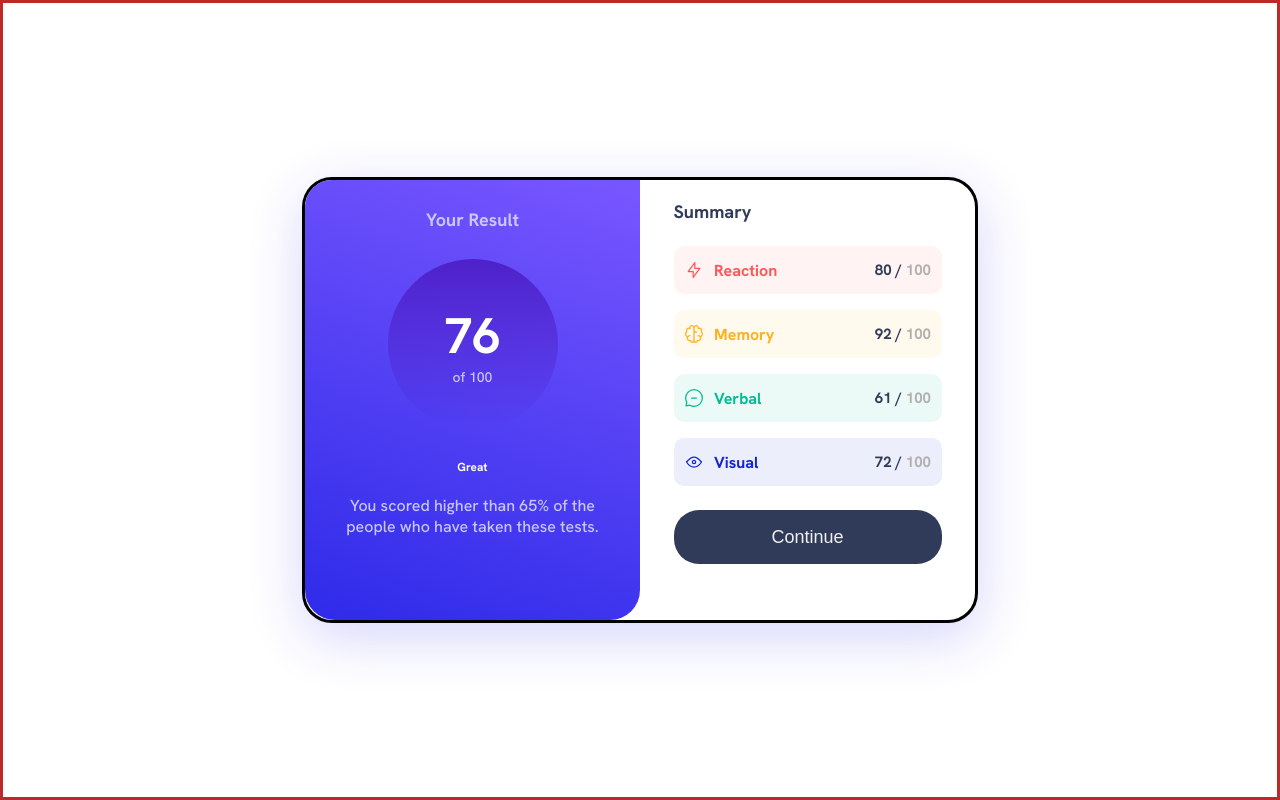
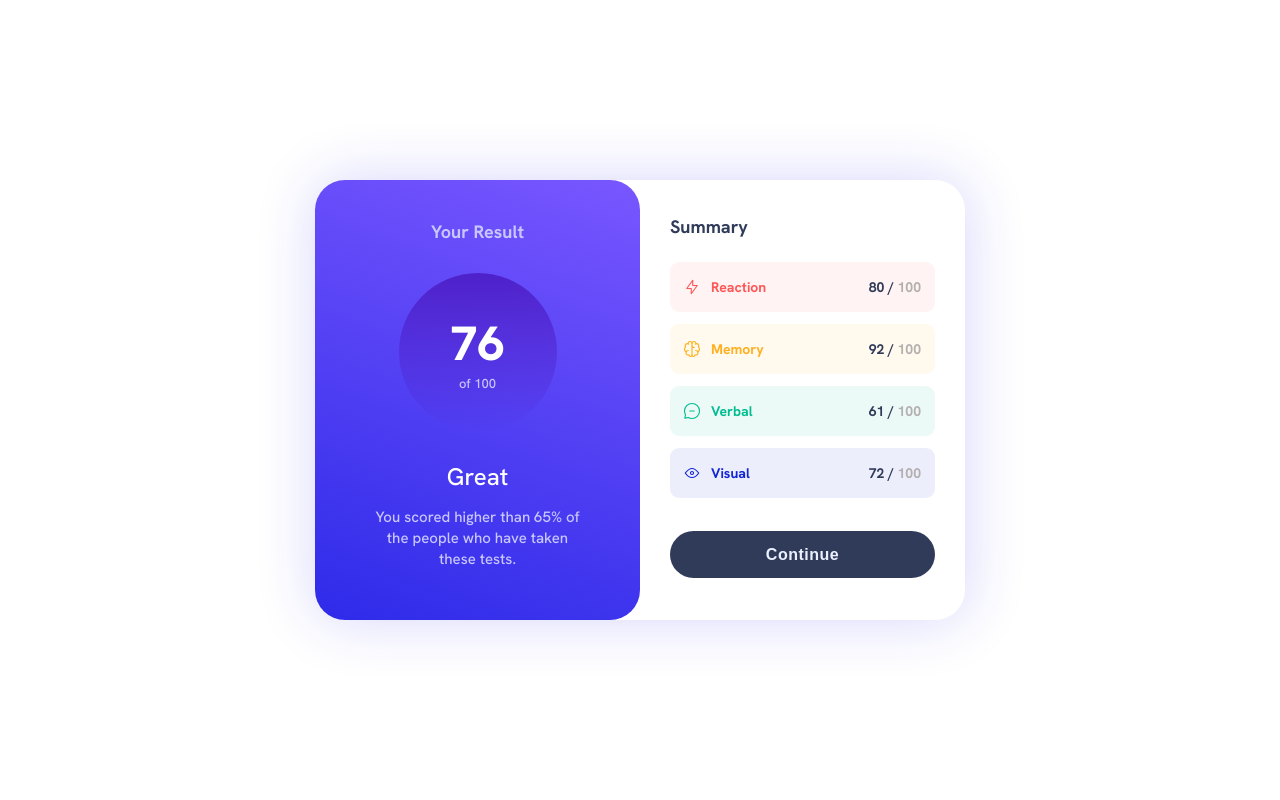
Before and after one commit to Eduardo347387/Results-summary-component, a plain HTML site: page index.html in a window 1280 px wide. Drawn offline with Linux system fonts and the light colour scheme.

Commit message:
modified css

```diff
--- a/css/style.scss
+++ b/css/style.scss
@@ -32,6 +32,7 @@ html{
     box-sizing: border-box;
     margin: 0;
     padding: 0;
+    transition: all 0.4s ease-in-out;
 }
 
 body {
@@ -43,55 +44,50 @@ body {
     justify-content: center;
     overflow: hidden;
     min-height: 100vh;
-    border: 3px solid #bd2929;
 }
 
 .card{
     min-width: 26rem;
-    border: 3px solid ;
     display: flex;
     flex-direction: column;
-    // border: 3px solid #cc0606;
     overflow: hidden;
     .box-Result{
-        position: relative;
+        padding-top: 3rem;
+        padding-bottom: 3.8rem;
         display: flex;
         flex-direction: column;
         align-items:center;
-        height: 40rem;
+        justify-content: center;
         background: linear-gradient(380deg, var(--Light-royal-blue),var(--Light-slate-blue));
-        border-bottom-left-radius: 30px;
-        border-bottom-right-radius: 30px;
+        border-bottom-left-radius: 3.3rem;
+        border-bottom-right-radius: 3.3rem;
 
         .box-Result-title{
             text-align: center;
-            padding-top: 18px;
-            padding-bottom: 25px;
             font-weight: 700;
-            font-size: 18px;
+            font-size: 1.6rem;
             color: var(--Light-lavender);
-
         }
 
         .box-circle{
-            position: relative;
+            margin-top: 2.5rem;
             display: flex;
             justify-content:center;
             align-items:center;
-            width: 135px;
-            height: 135px;
-            margin-bottom: 20px;
+            width: 12.8rem;
+            height: 12.8rem;
             border-radius:50%;
             background:linear-gradient(to bottom,var(--Violet-blue),var(--Persian-blue));
 
             .number{
                 display: block;
-                font-size: 50px;
+                font-size: 4.8rem;
+                font-weight: 800;
                 color:var(--White);
                 span{
                     text-align: center;
                     display: block;
-                    font-size:14px;
+                    font-size: 1.3rem;
                     font-weight: 500;
                     color: var(--Light-lavender);
                 }
@@ -99,55 +95,55 @@ body {
         }
 
         .box-Result-text{
+            margin-top: 2rem;
+            font-size: 2rem;
+            font-weight: 500;
             color:var(--White);
-            margin-bottom:10px;
         }
 
         .paragraph{
+            margin-top: 1.1rem;
             color: var(--Light-lavender);
             text-align: center;
-            font-size: 16px;
+            font-size: 1.4rem;
             font-weight: 500;
-            padding: 0 40px;
+            line-height: 2.1rem;
+            padding: 0 6rem;
         }
     }
 
     .box-summary{
         display: flex;
         flex-direction: column;
-        align-items: center;
-        width: 100%;
+        padding: 1.8rem 3rem 2rem 3rem;
         .title{
-
-            width: 80%;
-            padding: 20px 0 0 0px;
-            font-size:18px;
+            font-size:1.8rem;
+            font-family: 700;
             color:var(--Dark-gray-blue);
-            margin:0px 0 23px 0
+            margin-bottom: 2.4rem;
         }
         .box-score{
+            margin-bottom: 1.2rem;
             display: flex;
             align-items: center;
-            justify-content:center;
-            width: 80%;
-            height: 48px;
-            margin-bottom: 16px;
-            border-radius: 10px;
-            overflow: hidden;
+            height: 5rem;
+            border-radius: 0.9rem;
+            padding: 0 1.4rem 0 1.3rem;
             img{
-
-                padding: 0 10px 0 0;
+                width: 1.8rem;
+                margin-right: 1rem;
             }
             .text{
-                font-size:16px;
-                width: 88px;
-                padding: 0 60% 0 0;
+                flex: 1;
+                font-size:1.4rem;
+                font-weight: 700;
+
             }
             .score{
-                font-size: 15px;
+                font-size: 1.4rem;
+                font-weight: 700;
                 color: var(--Dark-gray-blue);
                 span{
-
                     color: rgb(179, 175, 175);
                 }
             }
@@ -174,63 +170,66 @@ body {
 
 
         button{
-            margin-top: 8px;
+            margin-top: 1.1rem;
             border: none;
-            width:80%;
-            height: 54px;
-            border-radius: 25px;
-            font-size: 18px;
-            font-weight: 500;
-            color: rgb(244, 239, 239);
+            height: 5.1rem;
+            border-radius: 3rem;
+            font-size: 1.6rem;
+            font-weight: 700;
+            letter-spacing: 0.05rem;
+            color: var(--Pale-blue);
             background-color: var(--Dark-gray-blue);
         }
     }
 
 }
 
-@media only screen and (min-width:570px){
+@media only screen and (min-width:550px){
     .container{
-        padding: 1rem;
         min-height: 100vh;
         justify-content: center;
-        align-items:center
+        align-items:center;
+        padding: 2rem;
+
     }
     .card{
+       max-width: 65rem;
        flex-direction: row;
        background-color: var(--White);
-       box-shadow: 1px 15px 55px hsla(241, 81%, 54%, 0.195);
-       border-radius: 30px;
+       box-shadow: 0.1rem 0 6rem hsla(241, 81%, 54%, 0.195);
+       border-radius: 3rem;
         .box-Result{
-            z-index: 1;
-            max-width: 390px;
-            height: 440px;
-            &::before{
-                border-top-right-radius:30px;
-            }
-
+            width: 50%;
+            padding-top: 4rem;
+            padding-bottom: 5rem;
+            border-bottom-left-radius: 0rem;
+            border-top-right-radius:3rem;
+            border-bottom-right-radius: 3rem;
             .box-Result-title{
-                padding: 28px 0;
+                font-size: 1.8rem;
             }
             .box-circle{
-                width:170px;
-                height:170px;
-                h1{
-                    font-size:60px;
-                }
-
+                margin-top: 3rem;
+                width: 15.8rem;
+                height: 15.8rem;
             }
-
             .box-Result-text{
-                padding: 10px 0;
+                margin-top: 3rem;
+                font-size: 2.4rem;
             }
-            p{
-                padding: 0 60px;
+            .paragraph{
+                margin-top: 1.5rem;
+                font-size: 1.5rem;
+                padding: 0 5.5rem;
             }
         }
         .box-summary{
-            min-width: 280px;
-            max-width: 335px;
-            height: 400px;
+            padding-top: 3.5rem;
+            width: 50%;
+            button{
+                height: 4.7rem;
+                margin-top: 2.1rem;
+            }
         }
     }
 }
```
Also changed, not shown: css/style.css, 1 other file.
